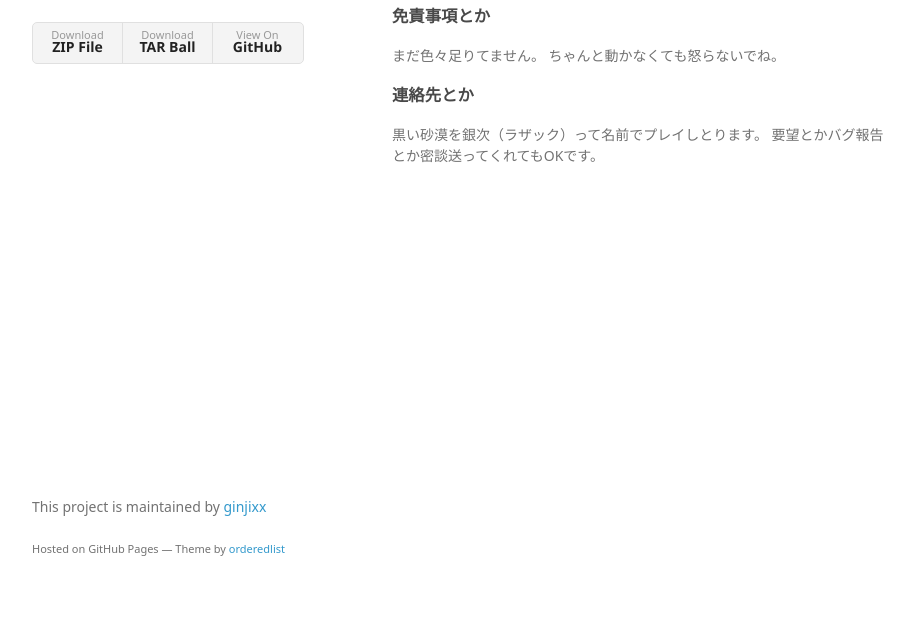
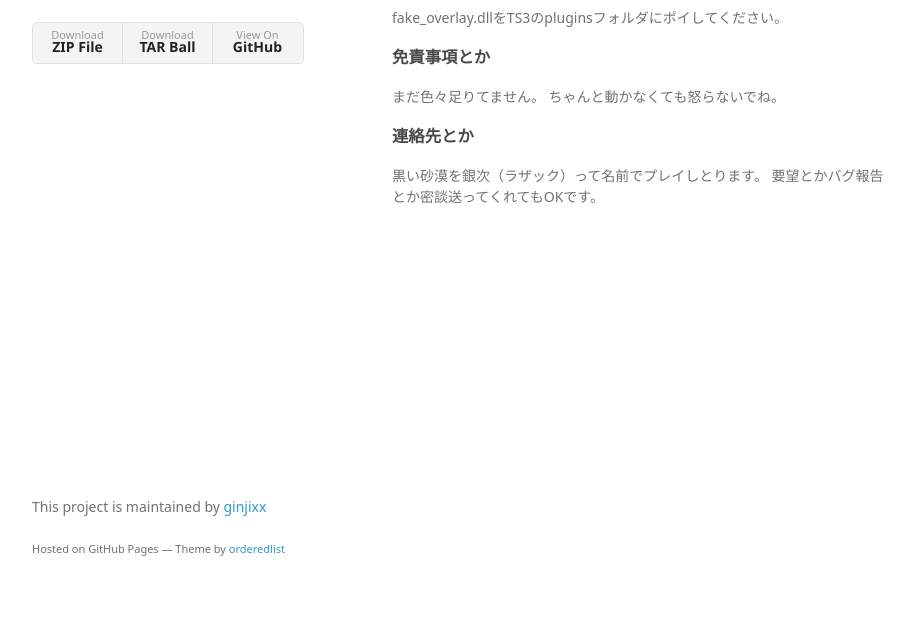
Before and after one commit to ginjixx/fakeoverlay, a plain HTML site: page index.html in a window 1280 px wide. Shown: the part 172-800 px from the top of the page, without its empty margins (178-1092 px from the left). Drawn offline with Linux system fonts and the light colour scheme; a web font is replaced by a local one.

Commit message:
Update index.html

```diff
--- a/index.html
+++ b/index.html
@@ -35,6 +35,8 @@
 あくまで偽オーバーレイです。
 他のオーバーレイ表示プラグインみたいにゲーム画面を乗っ取ったりしないので、ネトゲについてくるチート対策ソフトと喧嘩しません。</p>
 
+<p>fake_overlay.dllをTS3のpluginsフォルダにポイしてください。</p>
+
 <h3>
 <a id="免責事項とか" class="anchor" href="#%E5%85%8D%E8%B2%AC%E4%BA%8B%E9%A0%85%E3%81%A8%E3%81%8B" aria-hidden="true"><span aria-hidden="true" class="octicon octicon-link"></span></a>免責事項とか</h3>
 
```
